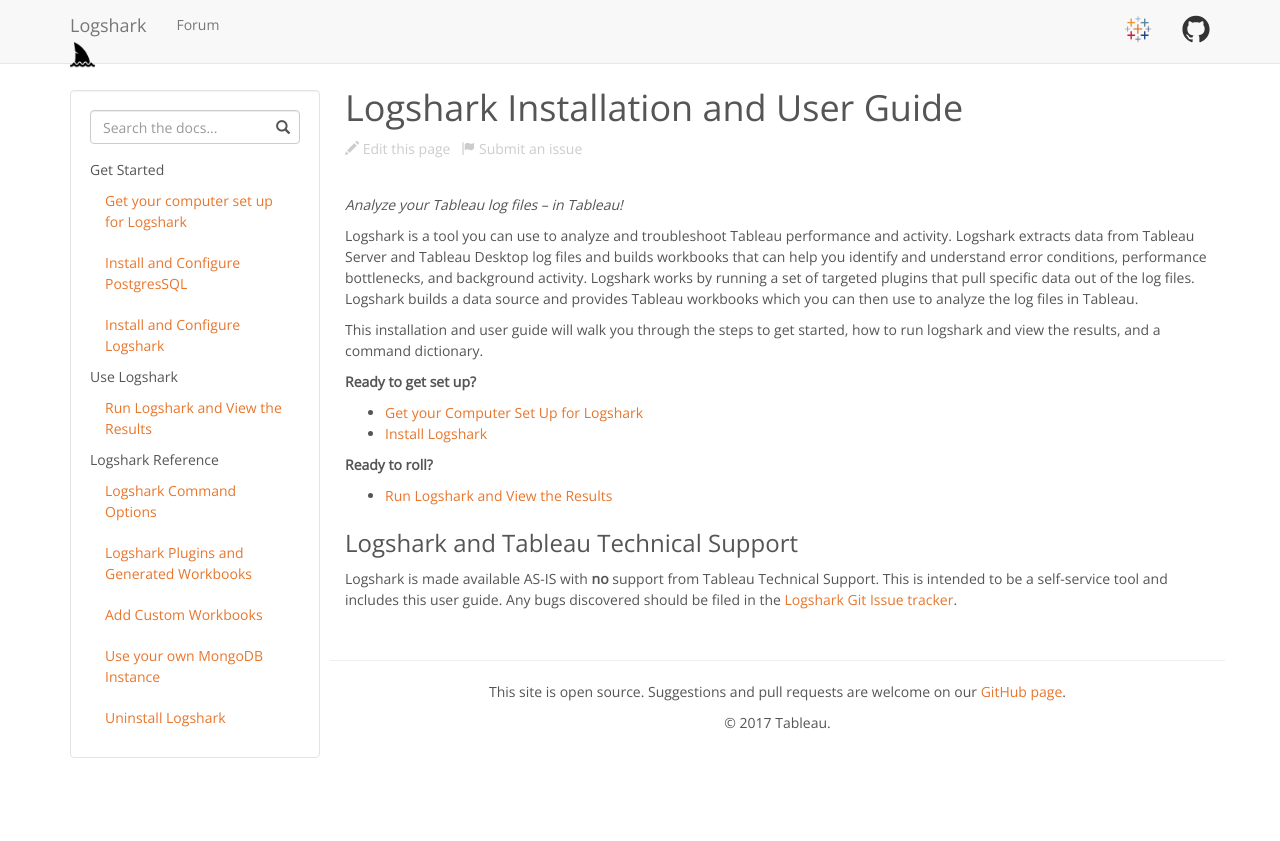
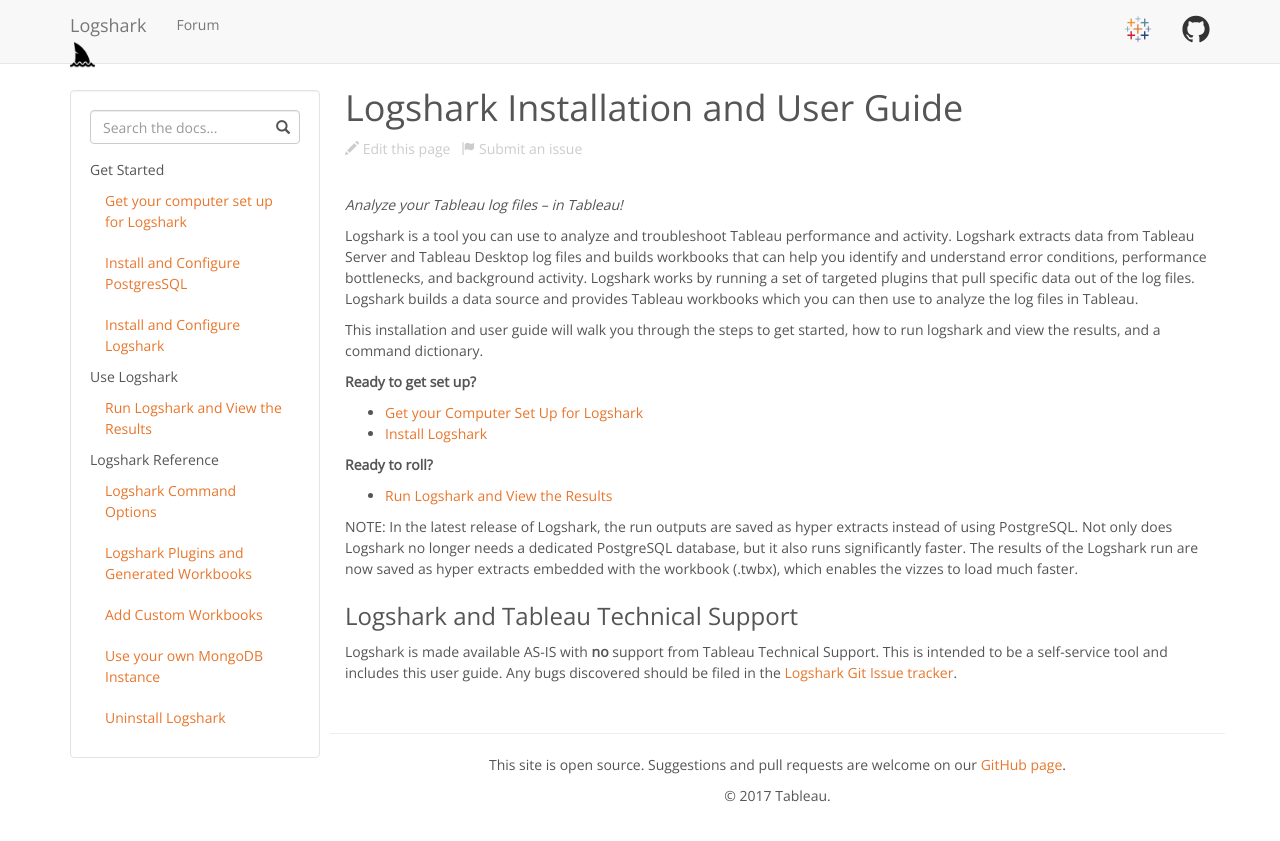
Before and after one commit to tableau/Logshark, a Jekyll site: the page built from docs/index.md, in a window 1280 px wide. Shown: the top 841 px of the page. Built offline with Jekyll 4.4.1, drawn with Linux system fonts in a browser that asks for light colours.

Commit message:
Update index.md

```diff
--- a/docs/index.md
+++ b/docs/index.md
@@ -29,6 +29,7 @@
 - [Run Logshark and View the Results](docs/logshark_run)
 
 
+NOTE: In the latest release of Logshark, the run outputs are saved as hyper extracts instead of using PostgreSQL. Not only does Logshark no longer needs a dedicated PostgreSQL database, but it also runs significantly faster. The results of the Logshark run are now saved as hyper extracts embedded with the workbook (.twbx), which enables the vizzes to load much faster.
 
 ### Logshark and Tableau Technical Support
 
```
